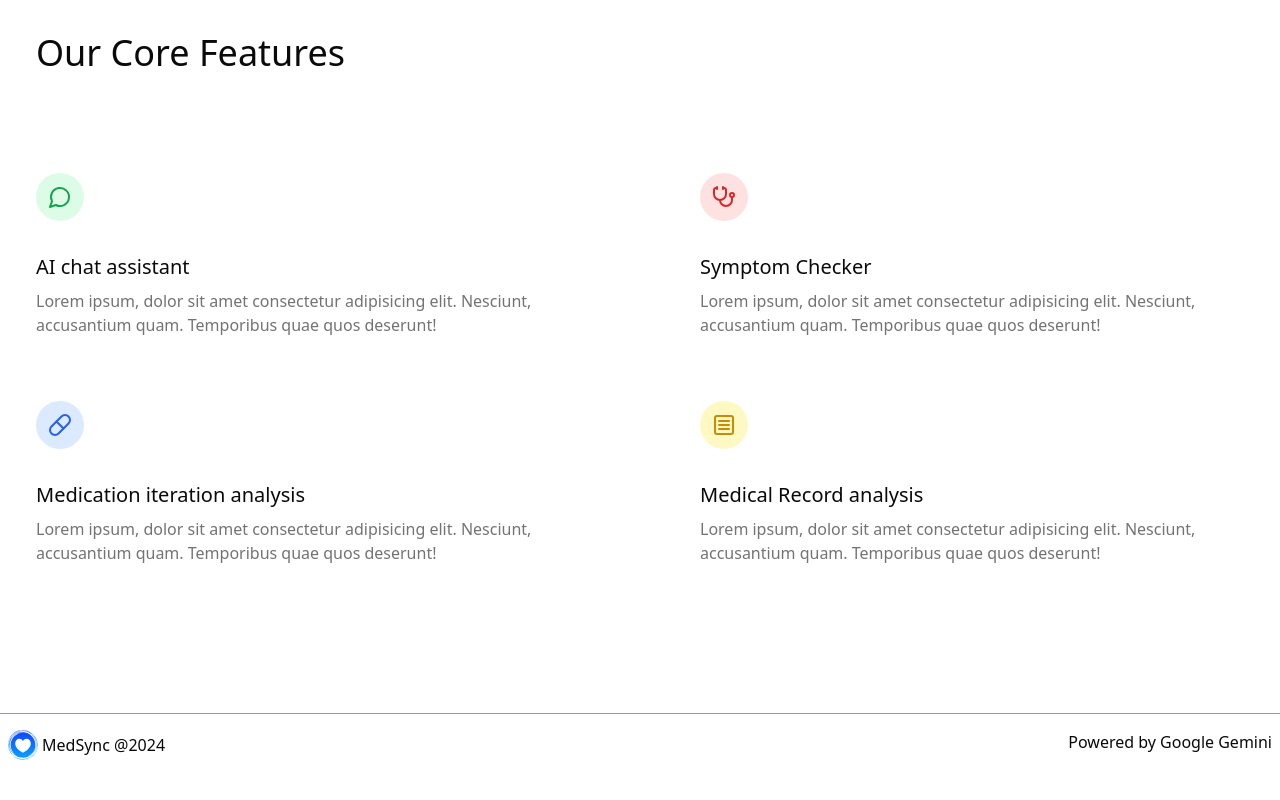
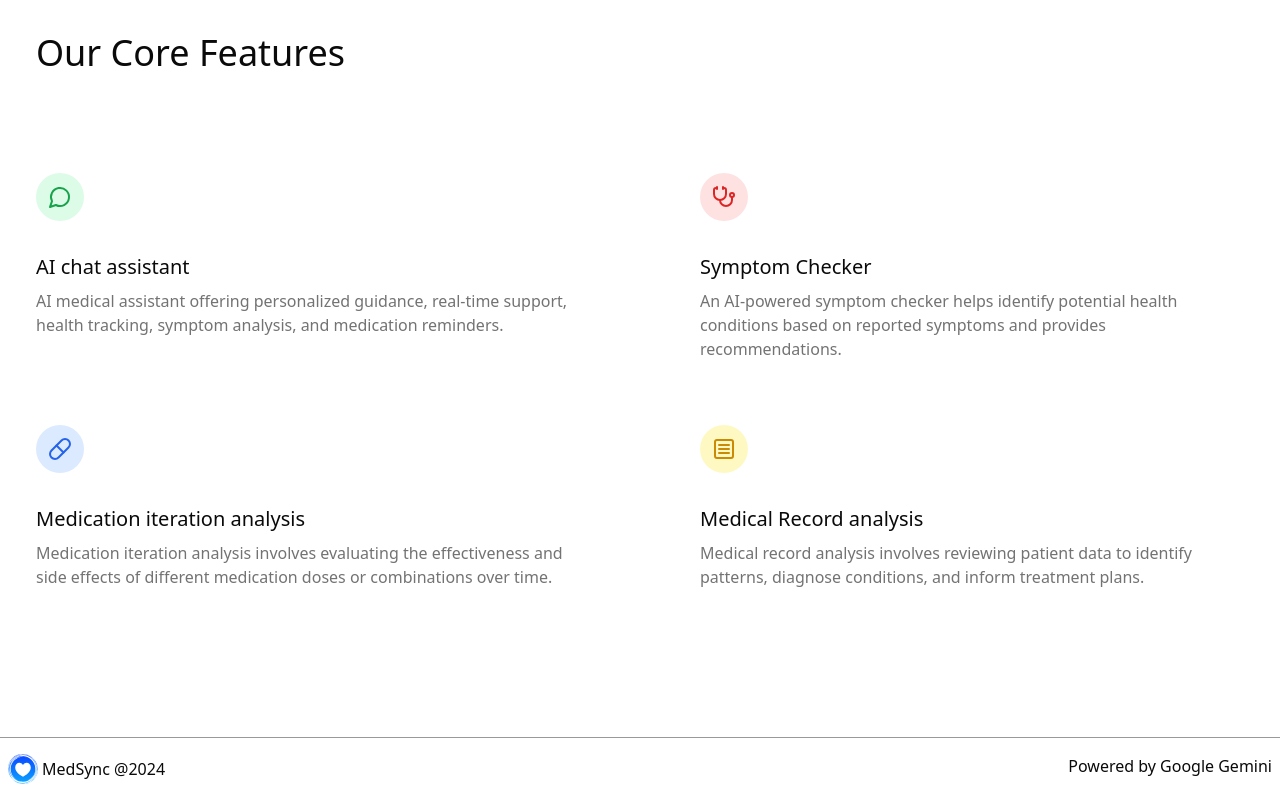
Before and after one commit to UtkarshS611/MedSync, a React (Vite) app: page / in a window 1280 px wide. Shown: the part 895-1695 px from the top of the page. Before the commit the page ends 1671 px from the top, so only its background shows below. Built offline with nearby package versions, Linux system fonts and the light colour scheme; no server answers.

Commit message:
bugs fixed

```diff
--- a/src/Components/Home/_Components/Features.tsx
+++ b/src/Components/Home/_Components/Features.tsx
@@ -9,7 +9,7 @@ import {
     {
       title: 'AI chat assistant',
       description:
-        'Lorem ipsum, dolor sit amet consectetur adipisicing elit. Nesciunt, accusantium quam. Temporibus quae quos deserunt!',
+        'AI medical assistant offering personalized guidance, real-time support, health tracking, symptom analysis, and medication reminders.',
       icon: <MessageCircle className="size-4 md:size-6" />,
       background: 'bg-green-100',
       color: 'text-green-600'
@@ -17,7 +17,7 @@ import {
     {
       title: 'Symptom Checker',
       description:
-        'Lorem ipsum, dolor sit amet consectetur adipisicing elit. Nesciunt, accusantium quam. Temporibus quae quos deserunt!',
+        'An AI-powered symptom checker helps identify potential health conditions based on reported symptoms and provides recommendations.',
       icon: <Stethoscope className="size-4 md:size-6" />,
       background: 'bg-red-100',
       color: 'text-red-600'
@@ -25,7 +25,7 @@ import {
     {
       title: 'Medication iteration analysis',
       description:
-        'Lorem ipsum, dolor sit amet consectetur adipisicing elit. Nesciunt, accusantium quam. Temporibus quae quos deserunt!',
+        'Medication iteration analysis involves evaluating the effectiveness and side effects of different medication doses or combinations over time.',
       icon: <Pill className="size-4 md:size-6" />,
       background: 'bg-blue-100',
       color: 'text-blue-600'
@@ -33,7 +33,7 @@ import {
     {
       title: 'Medical Record analysis',
       description:
-        'Lorem ipsum, dolor sit amet consectetur adipisicing elit. Nesciunt, accusantium quam. Temporibus quae quos deserunt!',
+        'Medical record analysis involves reviewing patient data to identify patterns, diagnose conditions, and inform treatment plans.',
       icon: <SquareMenu className="size-4 md:size-6" />,
       background: 'bg-yellow-100',
       color: 'text-yellow-600'
```
